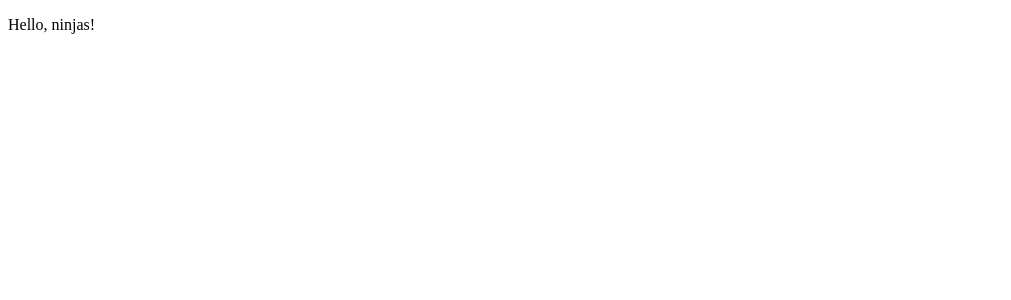
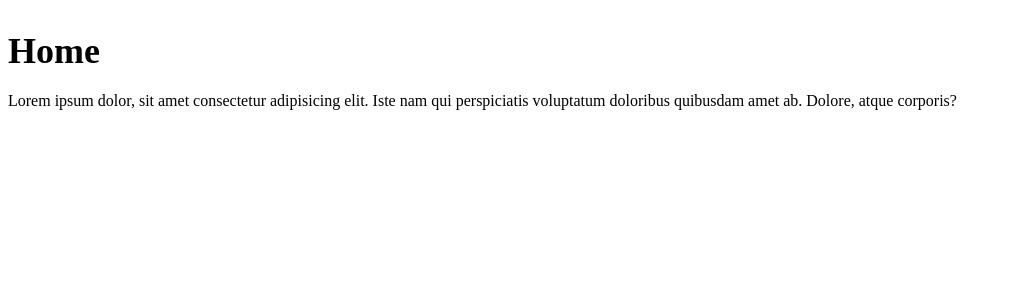
Before and after one commit to rollingsxshi/nuxt3-dojo, a Nuxt app: page / in a window 1280 px wide. Shown: the top 300 px of the page, without its empty margins (0-1011 px from the left). Built offline with nearby package versions, Linux system fonts and the light colour scheme.

Commit message:
adding pages & routes

```diff
--- a/app.vue
+++ /dev/null
@@ -1,5 +0,0 @@
-<template>
-  <div>
-    <p>Hello, ninjas!</p>
-  </div>
-</template>
--- /dev/null
+++ b/pages/about.vue
@@ -0,0 +1,22 @@
+<template>
+  <div>
+    <h2>About</h2>
+    <p>
+      Lorem ipsum dolor, sit amet consectetur adipisicing elit. Iste nam qui
+      perspiciatis voluptatum doloribus quibusdam amet ab. Dolore, atque
+      corporis?
+    </p>
+  </div>
+</template>
+
+<script setup></script>
+
+<style scoped>
+  h2 {
+    margin-bottom: 20px;
+    font-size: 36px;
+  }
+  p {
+    margin: 20px 0;
+  }
+</style>
--- /dev/null
+++ b/pages/index.vue
@@ -0,0 +1,22 @@
+<template>
+  <div>
+    <h2>Home</h2>
+    <p>
+      Lorem ipsum dolor, sit amet consectetur adipisicing elit. Iste nam qui
+      perspiciatis voluptatum doloribus quibusdam amet ab. Dolore, atque
+      corporis?
+    </p>
+  </div>
+</template>
+
+<script setup></script>
+
+<style scoped>
+  h2 {
+    margin-bottom: 20px;
+    font-size: 36px;
+  }
+  p {
+    margin: 20px 0;
+  }
+</style>
--- /dev/null
+++ b/pages/products/index.vue
@@ -0,0 +1,13 @@
+<template>
+  <div>
+    <p>Products</p>
+  </div>
+</template>
+
+<script setup>
+
+</script>
+
+<style scoped>
+
+</style>
```
